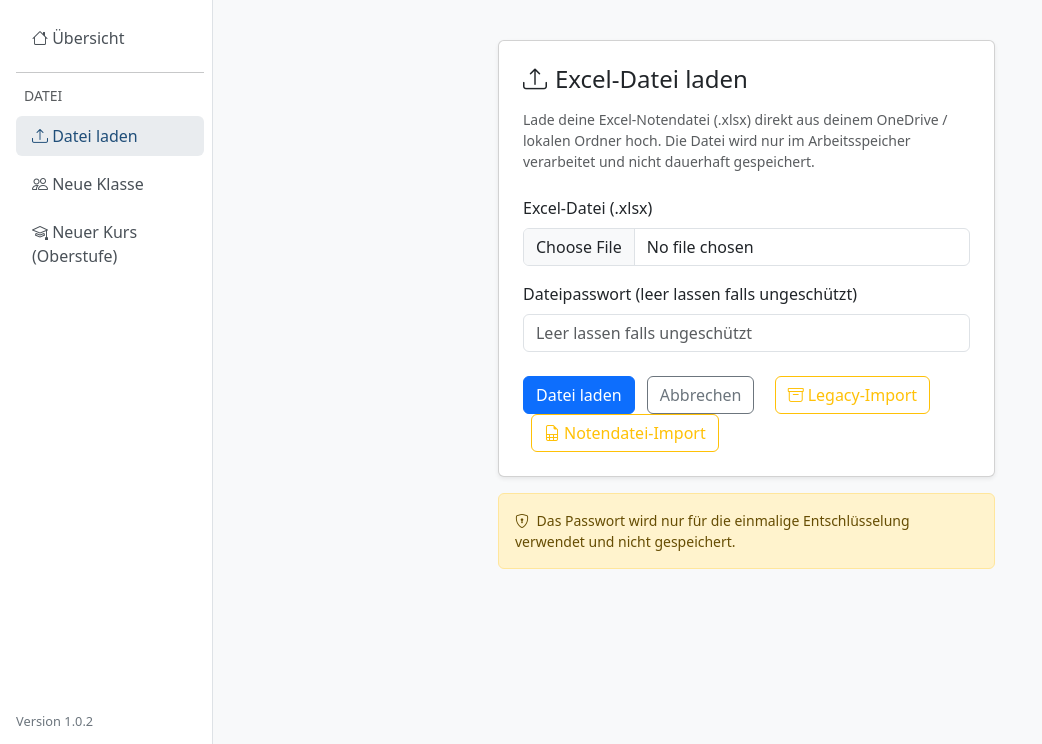
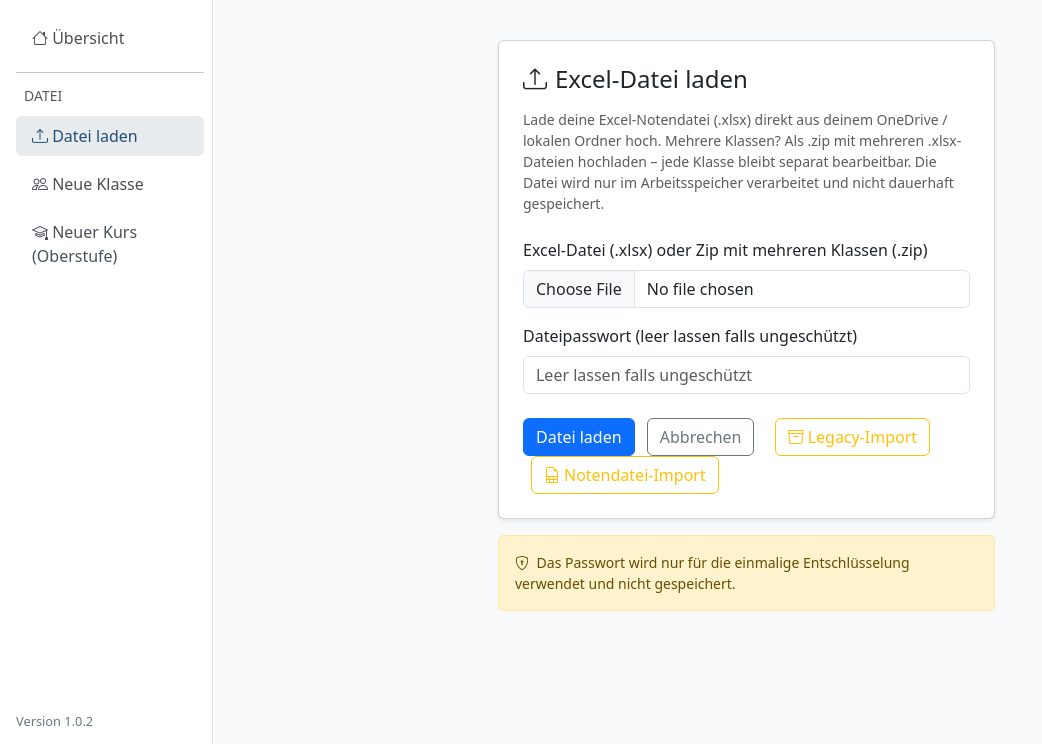
Before and after one commit to harzj/NotenAppWeb, a Flask app: page /upload in a window 1280 px wide. Shown: the part 57-801 px from the top of the page, without its empty margins (0-1042 px from the left). Run offline with Flask 3, Linux system fonts and the light colour scheme; a user stored in the database is signed in; some libraries are stand-ins or nearby versions.

Commit message:
Mehrere Klassen pro Sitzung: Zip-Import/-Export und Klassen-Auswahlleiste

```diff
--- a/app/grades/forms.py
+++ b/app/grades/forms.py
@@ -12,8 +12,8 @@ def _is_valid_schuljahr_start(raw: str) -> bool:
 
 class UploadForm(FlaskForm):
     file = FileField(
-        "Excel-Datei (.xlsx)",
-        validators=[FileRequired(), FileAllowed(["xlsx"], "Nur .xlsx-Dateien erlaubt.")],
+        "Excel-Datei (.xlsx) oder Zip mit mehreren Klassen (.zip)",
+        validators=[FileRequired(), FileAllowed(["xlsx", "zip"], "Nur .xlsx- oder .zip-Dateien erlaubt.")],
     )
     password = PasswordField("Dateipasswort (leer lassen falls ungeschützt)", validators=[Optional()])
     submit = SubmitField("Datei laden")
--- a/app/grades/routes.py
+++ b/app/grades/routes.py
@@ -3,6 +3,7 @@ import json
 import os
 import copy
 import random
+import zipfile
 from datetime import datetime
 from flask import (
     Blueprint, render_template, redirect, url_for,
@@ -25,28 +26,86 @@ from app.pdf.generator import generate_pdf, generate_sl_zettel_pdf, generate_ln_
 
 grades_bp = Blueprint("grades", __name__, template_folder="../templates/grades")
 
-SESSION_KEY = "gradebook"
-_SOURCE_PW_KEY = "_gradebook_source_pw"  # remembers the password the active file was loaded/exported with
+# A session can hold several open classes/courses at once ("Sammlung").
+GRADEBOOKS_KEY = "gradebooks"            # list[dict]: all classes currently open in this session
+ACTIVE_IDX_KEY = "active_gradebook_idx"  # int: index into GRADEBOOKS_KEY of the class shown in the UI
+_SOURCE_PW_KEY = "_gradebook_source_pw"  # remembers the (shared) password files were loaded/exported with
 _DEMO_SOURCE_FILENAME = "Noten_demo_klasse.xlsx"
 _DEMO_SAMPLE_PASSWORD_FALLBACK = "test"
 
 
 # ── Helpers ───────────────────────────────────────────────────────────────────
 
+def _get_gradebooks() -> list[dict]:
+    """Return all classes/courses currently open in this session."""
+    return session.get(GRADEBOOKS_KEY, [])
+
+
+def _get_active_index() -> int:
+    books = _get_gradebooks()
+    if not books:
+        return 0
+    idx = session.get(ACTIVE_IDX_KEY, 0)
+    return idx if 0 <= idx < len(books) else 0
+
+
 def _get_gradebook() -> dict | None:
-    return session.get(SESSION_KEY)
+    """Return the class/course currently shown in the UI, or None if nothing is open."""
+    books = _get_gradebooks()
+    if not books:
+        return None
+    return books[_get_active_index()]
 
 
 def _save_gradebook(data: dict) -> None:
-    # Keep Stammdaten alphabetically sorted regardless of which route touched it.
-    if data.get("stammdaten"):
-        data["stammdaten"].sort(key=lambda s: (s.get("nachname", "").lower(), s.get("vorname", "").lower()))
-    session[SESSION_KEY] = data
+    """Save changes made to the currently active class."""
+    _sort_stammdaten(data)
+    books = _get_gradebooks()
+    idx = _get_active_index()
+    if books:
+        books[idx] = data
+    else:
+        books = [data]
+        idx = 0
+    session[GRADEBOOKS_KEY] = books
+    session[ACTIVE_IDX_KEY] = idx
     session.modified = True
 
 
+def _add_gradebook(data: dict) -> int:
+    """Append a new class/course to the open collection and make it the active one."""
+    _sort_stammdaten(data)
+    books = _get_gradebooks()
+    books.append(data)
+    session[GRADEBOOKS_KEY] = books
+    session[ACTIVE_IDX_KEY] = len(books) - 1
+    session.modified = True
+    return len(books) - 1
+
+
+def _replace_all_gradebooks(data_list: list[dict]) -> None:
+    """Discard all open classes and replace them with a new set (e.g. from a .zip import)."""
+    for d in data_list:
+        _sort_stammdaten(d)
+    session[GRADEBOOKS_KEY] = data_list
+    session[ACTIVE_IDX_KEY] = 0
+    session.modified = True
+
+
+def _set_active_index(idx: int) -> None:
+    if 0 <= idx < len(_get_gradebooks()):
+        session[ACTIVE_IDX_KEY] = idx
+        session.modified = True
+
+
+def _close_all_gradebooks() -> None:
+    session.pop(GRADEBOOKS_KEY, None)
+    session.pop(ACTIVE_IDX_KEY, None)
+    session.modified = True
+
+
 def _set_source_password(password: str | None) -> None:
-    """Remember the password of the currently loaded file for later export."""
+    """Remember the password files are loaded/exported with (shared across all open classes)."""
     session[_SOURCE_PW_KEY] = password
     session.modified = True
 
@@ -263,26 +322,53 @@ def demo_beispielklasse():
         flash("Die gewählte Demo-Quelle ist leer. Bitte eine Notendatei mit Daten bereitstellen.", "danger")
         return redirect(url_for("grades.index"))
 
-    _save_gradebook(source_data)
-    _clear_source_password()
+    _add_gradebook(source_data)
     flash(f"Beispielklasse geladen (Quelle: {source_name}).", "success")
     return redirect(url_for("grades.index"))
 
 
 # ── Upload ────────────────────────────────────────────────────────────────────
+
+def _load_zip_gradebooks(file_bytes: bytes, password: str | None) -> list[dict]:
+    """Read every .xlsx entry in a Zip archive as a separate class."""
+    try:
+        with zipfile.ZipFile(io.BytesIO(file_bytes)) as zf:
+            names = sorted(
+                n for n in zf.namelist()
+                if n.lower().endswith(".xlsx") and "__MACOSX" not in n
+            )
+            if not names:
+                raise ExcelReadError("Im Zip-Archiv wurde keine .xlsx-Datei gefunden.")
+            books = []
+            for name in names:
+                entry_bytes = zf.read(name)
+                try:
+                    books.append(load_gradebook(entry_bytes, password))
+                except ExcelReadError as e:
+                    raise ExcelReadError(f"Datei '{name}' im Zip-Archiv: {e}") from e
+            return books
+    except zipfile.BadZipFile as e:
+        raise ExcelReadError(f"Ungültiges Zip-Format: {e}") from e
+
 
 @grades_bp.route("/upload", methods=["GET", "POST"])
 @login_required
 def upload():
     form = UploadForm()
     if form.validate_on_submit():
+        filename = (form.file.data.filename or "").lower()
         file_bytes = form.file.data.read()
         password = form.password.data or None
         try:
-            data = load_gradebook(file_bytes, password)
-            _save_gradebook(data)
+            if filename.endswith(".zip"):
+                new_books = _load_zip_gradebooks(file_bytes, password)
+                _replace_all_gradebooks(new_books)
+                flash(f"{len(new_books)} Klasse(n) aus Zip-Datei geladen.", "success")
+            else:
+                data = load_gradebook(file_bytes, password)
+                _add_gradebook(data)
+                flash("Datei erfolgreich geladen.", "success")
             _set_source_password(password)
-            flash("Datei erfolgreich geladen.", "success")
             return redirect(url_for("grades.index"))
         except ExcelReadError as e:
             flash(str(e), "danger")
@@ -370,8 +456,7 @@ def legacy_wizard():
                 flash(f"Import fehlgeschlagen: {e}", "danger")
                 return render_template("grades/legacy_wizard.html", probe=probe,
                                        sl_choices=_SL_CHOICES, hj_choices=_HJ_CHOICES)
-            _save_gradebook(data)
-            _clear_source_password()
+            _add_gradebook(data)
             for k in (_LEGACY_FILE_KEY, _LEGACY_PW_KEY, _LEGACY_PROBE_KEY):
                 session.pop(k, None)
             session.modified = True
@@ -435,8 +520,7 @@ def legacy_wizard():
             return render_template("grades/legacy_wizard.html", probe=probe,
                                    sl_choices=_SL_CHOICES, hj_choices=_HJ_CHOICES)
 
-        _save_gradebook(data)
-        _clear_source_password()
+        _add_gradebook(data)
         # Clean up temp session keys
         for k in (_LEGACY_FILE_KEY, _LEGACY_PW_KEY, _LEGACY_PROBE_KEY):
             session.pop(k, None)
@@ -571,10 +655,16 @@ def notendatei_import():
 @grades_bp.route("/close")
 @login_required
 def close_file():
-    session.pop(SESSION_KEY, None)
-    session.modified = True
+    _close_all_gradebooks()
     _clear_source_password()
-    flash("Datei geschlossen. Alle Daten wurden aus dem Speicher entfernt.", "info")
+    flash("Alle Klassen geschlossen. Alle Daten wurden aus dem Speicher entfernt.", "info")
+    return redirect(url_for("grades.index"))
+
+
+@grades_bp.route("/switch-class/<int:idx>")
+@login_required
+def switch_class(idx):
+    _set_active_index(idx)
     return redirect(url_for("grades.index"))
 
 
@@ -606,8 +696,7 @@ def new_file():
         label = "Neuer Kurs (Oberstufe) erstellt."
     else:
         label = "Neue leere Datei erstellt."
-    _save_gradebook(empty)
-    _clear_source_password()
+    _add_gradebook(empty)
     flash(label, "success")
     return redirect(url_for("grades.index"))
 
@@ -679,7 +768,6 @@ def new_wizard():
         for k in _WIZARD_KEYS:
             session.pop(k, None)
         session.modified = True
-        _clear_source_password()
         return render_template(
             "grades/new_wizard.html",
             modus=modus,
@@ -804,8 +892,7 @@ def new_wizard():
         session.pop(k, None)
     session.modified = True
 
-    _save_gradebook(empty)
-    _clear_source_password()
+    _add_gradebook(empty)
 
     n_sd = len(empty["stammdaten"])
     n_ln = len(empty["leistungsnachweise"])
@@ -2668,10 +2755,44 @@ def schuljahr_druck():
 
 # ── Export ────────────────────────────────────────────────────────────────────
 
+def _gradebook_export_filename(data: dict) -> str:
+    """Build the standard xlsx filename for a single class/course."""
+    klasse = data.get("klasse", "Klasse") or "Klasse"
+    schuljahr = data.get("schuljahr", "") or schuljahr_from_date()
+    # For Kurs mode with a time span, combine e.g. "2526"+"2627" → "2527"
+    schuljahr_bis = data.get("schuljahr_bis", "")
+    if data.get("modus") == "kurs" and schuljahr_bis and len(schuljahr) == 4 and len(schuljahr_bis) == 4:
+        schuljahr = schuljahr[:2] + schuljahr_bis[2:]
+    # Strip characters that are unsafe in filenames / Zip entry names.
+    safe_klasse = "".join(c for c in klasse if c not in '\\/:*?"<>|').strip() or "Klasse"
+    return f"Noten_{safe_klasse}_{schuljahr}.xlsx"
+
+
+def _build_zip_export(books: list[dict], password: str | None) -> bytes:
+    """Bundle every open class as its own (optionally encrypted) xlsx inside one
+    Zip archive. The Zip container itself is never password-protected."""
+    buf = io.BytesIO()
+    used_names: set[str] = set()
+    with zipfile.ZipFile(buf, "w", zipfile.ZIP_DEFLATED) as zf:
+        for book in books:
+            xlsx_bytes = build_gradebook(book, password=password)
+            name = _gradebook_export_filename(book)
+            if name in used_names:
+                base, ext = name.rsplit(".", 1)
+                n = 2
+                while f"{base}_{n}.{ext}" in used_names:
+                    n += 1
+                name = f"{base}_{n}.{ext}"
+            used_names.add(name)
+            zf.writestr(name, xlsx_bytes)
+    return buf.getvalue()
+
+
 @grades_bp.route("/export/excel", methods=["GET", "POST"])
 @login_required
 def export_excel():
-    data = _require_gradebook()
+    _require_gradebook()  # ensures at least one class is open
+    books = _get_gradebooks()
     form = ExportForm()
     if request.method == "GET":
         # Pre-fill with the password the active file was loaded/exported with.
@@ -2679,25 +2800,25 @@ def export_excel():
     if form.validate_on_submit():
         password = form.password.data or None
         try:
-            file_bytes = build_gradebook(data, password=password)
+            if len(books) > 1:
+                file_bytes = _build_zip_export(books, password)
+                filename = f"Noten_Sammlung_{datetime.now().strftime('%Y%m%d')}.zip"
+                mimetype = "application/zip"
+            else:
+                file_bytes = build_gradebook(books[0], password=password)
+                filename = _gradebook_export_filename(books[0])
+                mimetype = "application/vnd.openxmlformats-officedocument.spreadsheetml.sheet"
         except Exception as e:
             flash(f"Fehler beim Export: {e}", "danger")
-            return render_template("grades/export.html", form=form)
+            return render_template("grades/export.html", form=form, n_classes=len(books))
         _set_source_password(password)
-        klasse = data.get("klasse", "Klasse") or "Klasse"
-        schuljahr = data.get("schuljahr", "") or schuljahr_from_date()
-        # For Kurs mode with a time span, combine e.g. "2526"+"2627" → "2527"
-        schuljahr_bis = data.get("schuljahr_bis", "")
-        if data.get("modus") == "kurs" and schuljahr_bis and len(schuljahr) == 4 and len(schuljahr_bis) == 4:
-            schuljahr = schuljahr[:2] + schuljahr_bis[2:]
-        filename = f"Noten_{klasse}_{schuljahr}.xlsx"
         return send_file(
             io.BytesIO(file_bytes),
             download_name=filename,
             as_attachment=True,
-            mimetype="application/vnd.openxmlformats-officedocument.spreadsheetml.sheet",
+            mimetype=mimetype,
         )
-    return render_template("grades/export.html", form=form)
+    return render_template("grades/export.html", form=form, n_classes=len(books))
 
 
 # ── Klasseneinstellungen ──────────────────────────────────────────────────────
--- a/app/templates/base.html
+++ b/app/templates/base.html
@@ -113,6 +113,22 @@
     </div>
   </div>
 </nav>
+{% if current_user.is_authenticated and open_classes %}
+<nav class="navbar navbar-expand navbar-dark py-1" style="background-color:#16395c;">
+  <div class="container-fluid">
+    <ul class="nav flex-nowrap overflow-auto">
+      {% for c in open_classes %}
+      <li class="nav-item">
+        <a class="nav-link px-3 py-1 rounded-top {% if c.idx == active_class_idx %}active bg-white text-dark fw-semibold{% else %}text-white-50{% endif %}"
+           href="{{ url_for('grades.switch_class', idx=c.idx) }}">
+          {{ c.klasse }}{% if c.fach %} – {{ c.fach }}{% endif %}
+        </a>
+      </li>
+      {% endfor %}
+    </ul>
+  </div>
+</nav>
+{% endif %}
 {% if current_user.is_authenticated %}
 <div class="sidebar-backdrop d-xl-none" id="sidebarBackdrop"></div>
 {% endif %}
@@ -150,21 +166,19 @@
           </a>
         </li>
         <li class="nav-item">
-          <a class="nav-link {% if request.endpoint == 'grades.new_wizard' and request.args.get('modus', 'klasse') == 'klasse' %}active{% endif %}" href="{{ url_for('grades.new_wizard', modus='klasse') }}"
-             onclick="return confirm('Neue Klasse erstellen? Nicht gespeicherte Änderungen gehen verloren. Wenn du vorher einen Excel-Export machen willst: jetzt Abbrechen drücken, exportieren und danach erneut klicken. Mit OK geht es direkt weiter.')">
+          <a class="nav-link {% if request.endpoint == 'grades.new_wizard' and request.args.get('modus', 'klasse') == 'klasse' %}active{% endif %}" href="{{ url_for('grades.new_wizard', modus='klasse') }}">
             <i class="bi bi-people"></i> Neue Klasse
           </a>
         </li>
         <li class="nav-item">
-          <a class="nav-link {% if request.endpoint == 'grades.new_wizard' and request.args.get('modus') == 'kurs' %}active{% endif %}" href="{{ url_for('grades.new_wizard', modus='kurs') }}"
-             onclick="return confirm('Neuen Kurs erstellen? Nicht gespeicherte Änderungen gehen verloren. Wenn du vorher einen Excel-Export machen willst: jetzt Abbrechen drücken, exportieren und danach erneut klicken. Mit OK geht es direkt weiter.')">
+          <a class="nav-link {% if request.endpoint == 'grades.new_wizard' and request.args.get('modus') == 'kurs' %}active{% endif %}" href="{{ url_for('grades.new_wizard', modus='kurs') }}">
             <i class="bi bi-mortarboard"></i> Neuer Kurs (Oberstufe)
           </a>
         </li>
-        {% if session.get('gradebook') %}
+        {% if open_classes %}
         <li class="nav-item">
           <a class="nav-link" href="{{ url_for('grades.close_file') }}"
-             onclick="return confirm('Datei schließen? Alle nicht exportierten Daten gehen verloren.')">
+             onclick="return confirm('Alle offenen Klassen schließen? Alle nicht exportierten Daten gehen verloren.')">
             <i class="bi bi-x-circle"></i> Datei schließen
           </a>
         </li>
--- a/app/templates/grades/export.html
+++ b/app/templates/grades/export.html
@@ -9,6 +9,11 @@
         <p class="text-muted small mb-4">
           Exportiert alle Daten (Stammdaten, Leistungsnachweise, Übersichten) als <code>.xlsx</code>
           mit Excel-Formeln. Die Datei kann danach in deine Cloud hochgeladen werden.
+          {% if n_classes and n_classes > 1 %}
+          Da aktuell {{ n_classes }} Klassen geöffnet sind, wird ein <code>.zip</code>-Archiv mit je einer
+          <code>.xlsx</code>-Datei pro Klasse erzeugt. Das Zip selbst bleibt unverschlüsselt, die enthaltenen
+          Excel-Dateien werden mit dem unten angegebenen Passwort verschlüsselt.
+          {% endif %}
         </p>
         <form method="post" novalidate>
           {{ form.hidden_tag() }}
--- a/app/templates/grades/upload.html
+++ b/app/templates/grades/upload.html
@@ -8,13 +8,14 @@
         <h4 class="card-title mb-3"><i class="bi bi-upload me-2"></i>Excel-Datei laden</h4>
         <p class="text-muted small mb-4">
           Lade deine Excel-Notendatei (.xlsx) direkt aus deinem OneDrive / lokalen Ordner hoch.
+          Mehrere Klassen? Als .zip mit mehreren .xlsx-Dateien hochladen – jede Klasse bleibt separat bearbeitbar.
           Die Datei wird nur im Arbeitsspeicher verarbeitet und nicht dauerhaft gespeichert.
         </p>
         <form method="post" enctype="multipart/form-data" novalidate>
           {{ form.hidden_tag() }}
           <div class="mb-3">
             {{ form.file.label(class="form-label") }}
-            {{ form.file(class="form-control" + (" is-invalid" if form.file.errors else ""), accept=".xlsx") }}
+            {{ form.file(class="form-control" + (" is-invalid" if form.file.errors else ""), accept=".xlsx,.zip") }}
             {% for e in form.file.errors %}<div class="invalid-feedback">{{ e }}</div>{% endfor %}
           </div>
           <div class="mb-4">
```
Also changed, not shown: app/__init__.py (+16 -2 lines).
